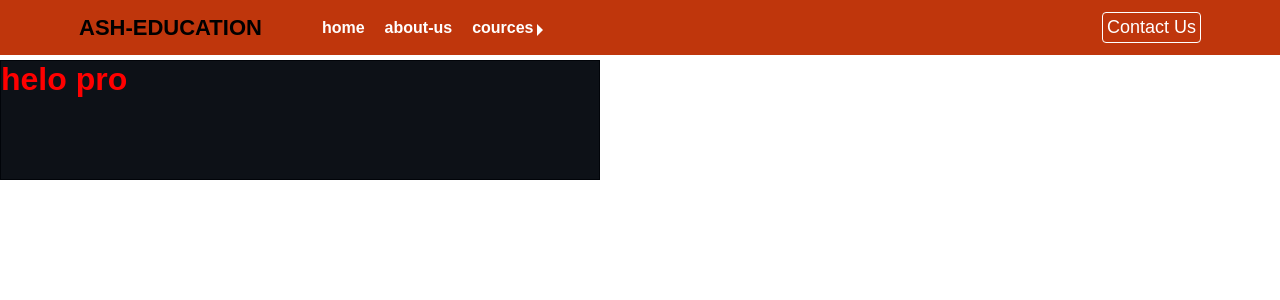
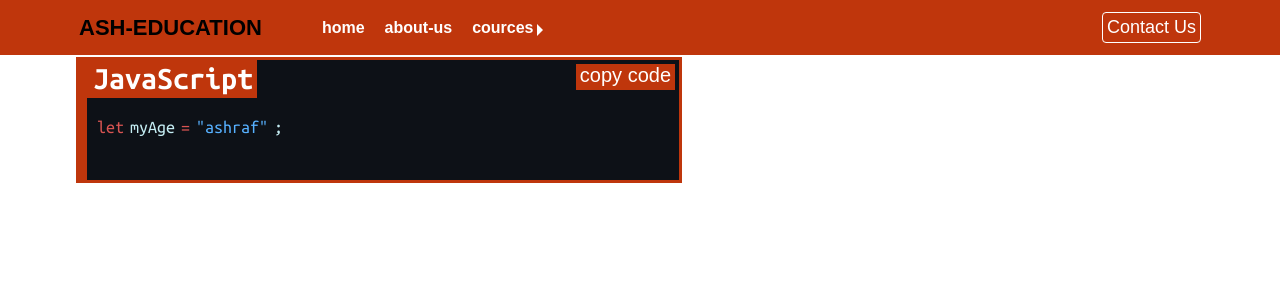
Before and after one commit to ASH-COMPONENTS/ASH-Components, a Next.js app: page /JavaScript in a window 1280 px wide. Shown: the top 300 px of the page. Built offline with nearby package versions, Linux system fonts and the light colour scheme.

Commit message:
code board

```diff
--- a/package.json
+++ b/package.json
@@ -9,6 +9,7 @@
     "lint": "next lint"
   },
   "dependencies": {
+    "@next/font": "^14.1.0",
     "next": "14.0.4",
     "react": "^18",
     "react-dom": "^18",
--- a/src/app/JavaScript/page.jsx
+++ b/src/app/JavaScript/page.jsx
@@ -1,8 +1,16 @@
 import CodeBoard from "../components/codeBoard/codeBoard"
+// google fonts
+import { M_PLUS_1_Code } from '@next/font/google'
+import { Ubuntu_Mono } from '@next/font/google'
+
+const ubuntu_Mono = Ubuntu_Mono({
+  subsets: ['latin'],
+  weight: ['400', '700']
+})
 
 const page = () => {
   return (
-    <div className='JS' style={{paddingTop: '60px'}}>
+    <div className={ubuntu_Mono.className} style={{paddingTop: '60px', width: '90%', paddingLeft: '15px', paddingRight: '15px',  marginLeft: 'auto', marginRight: 'auto' }} >
         <CodeBoard />
     </div>
   )
--- a/src/app/components/codeBoard/codeBoard.jsx
+++ b/src/app/components/codeBoard/codeBoard.jsx
@@ -1,9 +1,21 @@
 import './globals.css'
 
-let CodeBoard = () => {
+let name = true;
+
+let CodeBoard = (props) => {
   return (
     <div className='codeBoard'>
-      <h1 id='text'>helo pro</h1>
+      <h1 id='text'>JavaScript</h1>
+      <div className='dec_variable'>
+        <span id='kayWord'>let</span>
+        <span id='variableName'>myAge</span>
+        <span id='equal'>{'='}</span>
+        <span className='string number boolean'>{'"ashraf"'}</span>
+        <span id='semycolumn'>{';'}</span>
+      </div>
+      <div className='btn_copy_Code'>
+        <button className='btn'>copy code</button>
+      </div>
     </div>
   )
 }
--- a/src/app/components/codeBoard/globals.css
+++ b/src/app/components/codeBoard/globals.css
@@ -1,13 +1,70 @@
-.codeBoard{
+/* Consolas, Monaco, "Andale Mono", "Ubuntu Mono", monospace */
+
+.codeBoard {
+    position: relative;
     width: 100%;
     min-height: 120px;
     max-width: 600px;
     background-color: rgb(13, 17, 23);
-    border: 1px solid rgb(1, 4, 9);
+    padding-left: 8px;
+    outline: 3px solid  rgb(191,54,12);
 
     #text {
-        color: red;
+        color:  rgb(255, 255, 255);
+        margin-bottom: 20px;
+        background-color:  rgb(191,54,12);
+        width: fit-content;
+        padding: 2px 4px 4px 6px;
+        position: relative;
     }
-    #semeColumn, #variable {}
-    #semeColumn, #dot, #hash {}
+
+    .dec_variable{
+        font-size: 18px;
+        padding-left: 10px;
+        color: rgb(196, 237, 243);
+        display: flex;
+        gap: 6px;
+        align-items: center;
+
+        #kayWord, #equal {
+            color: rgb(216, 84, 82);
+        }
+
+        .string, .boolean, .number {
+            color: rgb(87, 177, 255);
+        }
+    }
+
+
+    .btn_copy_Code{
+        background-color: rgb(191,54,12);
+        position: absolute;
+        top: 4px;
+        right: 4px;
+        display: flex;
+        justify-content: center;
+        align-items: center;
+
+        .btn {
+            background-color: transparent;
+            color:  rgb(255, 255, 255);
+            width: fit-content;
+            border: none;
+            font-size: 20px;
+            font-weight: 500;
+            padding-bottom: 3px;
+            padding-inline: 4px;
+            cursor: pointer;
+        }
+    }
 }
+
+.codeBoard::after {
+    position: absolute;
+    content: '';
+    height: 100%;
+    width: 8px;
+    background-color:  rgb(191,54,12);
+    top: 0;
+    left: 0;
+}
--- a/src/app/components/navgationbar/page.jsx
+++ b/src/app/components/navgationbar/page.jsx
@@ -17,7 +17,7 @@ const Nav = () => {
                                 cources
                             </Link>
                                 <div className={styles.tracks}>
-                                    <h3> {">"}main tracks</h3>
+                                    <h3> {""}main tracks</h3>
                                     <Link href={'/about'} className={styles.link2}>ui / ux</Link>
                                     <Link href={'/JavaScript'} className={styles.link2}>java script</Link>
                                     <Link href={'/about'} className={styles.link2}>tyep script</Link>
--- a/src/app/layout.js
+++ b/src/app/layout.js
@@ -10,8 +10,8 @@ export default function RootLayout({ children }) {
   return (
     <html lang="en">
       <body>
-          <Nav />
-        <div className=''>
+        <Nav />
+        <div>
           {children}
         </div>
       </body>
```
Also changed, not shown: 1 other file (tests, documents, lock files or other folders).
